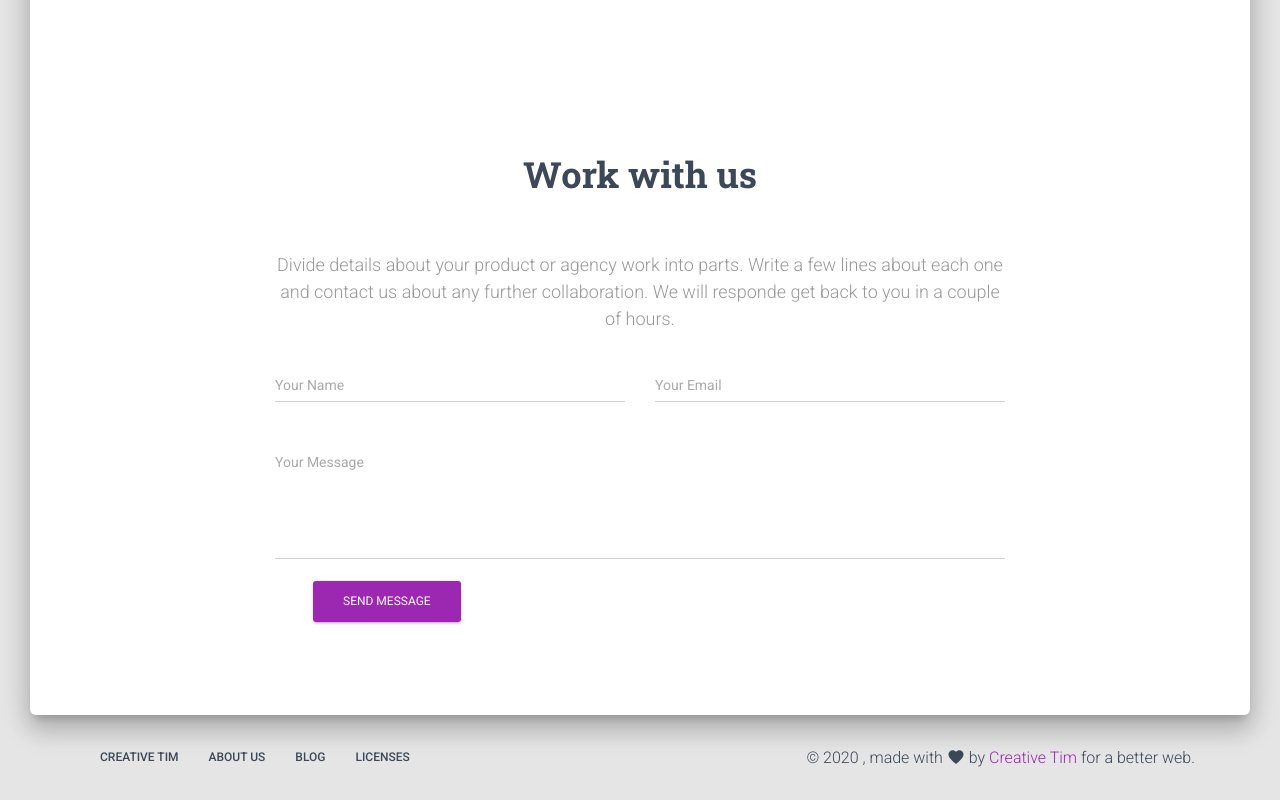
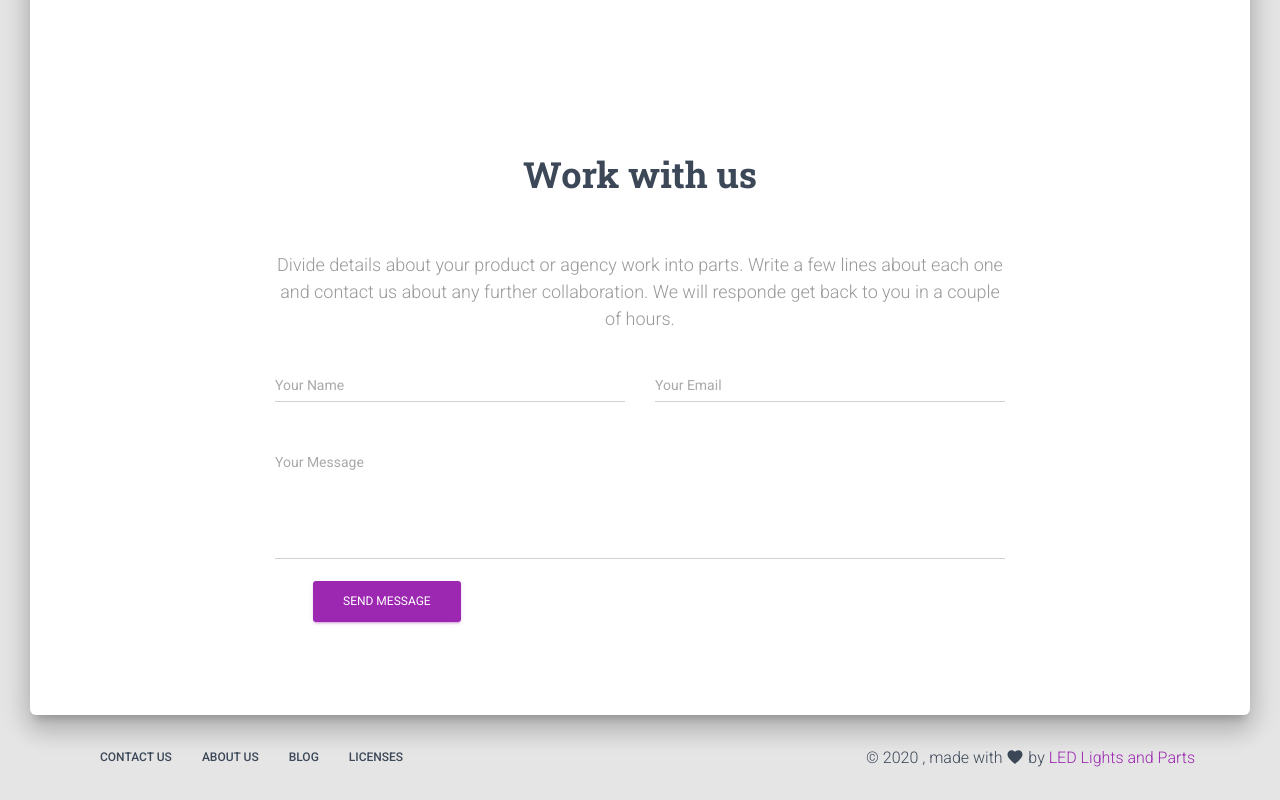
Before and after one commit to aramkoukia/ecommerce-frontend, a Next.js app: page /landing in a window 1280 px wide. Shown: the part 1915-2715 px from the top of the page. Built offline with nearby package versions, Linux system fonts and the light colour scheme.

Commit message:
fixing links

```diff
--- a/components/Footer/Footer.js
+++ b/components/Footer/Footer.js
@@ -33,16 +33,16 @@ export default function Footer(props) {
           <List className={classes.list}>
             <ListItem className={classes.inlineBlock}>
               <a
-                href="https://www.creative-tim.com/?ref=njsmk-footer"
+                href="http://lightsandparts.com/"
                 className={classes.block}
                 target="_blank"
               >
-                Creative Tim
+                Contact Us
               </a>
             </ListItem>
             <ListItem className={classes.inlineBlock}>
               <a
-                href="https://www.creative-tim.com/presentation?ref=njsmk-footer"
+                href="http://lightsandparts.com/"
                 className={classes.block}
                 target="_blank"
               >
@@ -51,7 +51,7 @@ export default function Footer(props) {
             </ListItem>
             <ListItem className={classes.inlineBlock}>
               <a
-                href="http://blog.creative-tim.com/?ref=njsmk-footer"
+                href="http://lightsandparts.com/"
                 className={classes.block}
                 target="_blank"
               >
@@ -60,7 +60,7 @@ export default function Footer(props) {
             </ListItem>
             <ListItem className={classes.inlineBlock}>
               <a
-                href="https://www.creative-tim.com/license?ref=njsmk-footer"
+                href="http://lightsandparts.com/"
                 className={classes.block}
                 target="_blank"
               >
@@ -73,13 +73,12 @@ export default function Footer(props) {
           &copy; {1900 + new Date().getYear()} , made with{" "}
           <Favorite className={classes.icon} /> by{" "}
           <a
-            href="https://www.creative-tim.com?ref=njsmk-footer"
+            href="http://lightsandparts.com/"
             className={aClasses}
             target="_blank"
           >
-            Creative Tim
-          </a>{" "}
-          for a better web.
+            LED Lights and Parts
+          </a>
         </div>
       </div>
     </footer>
```
